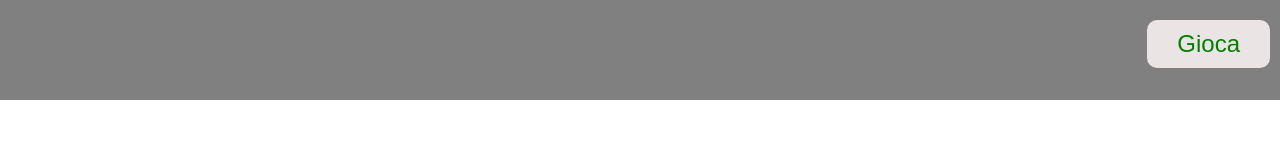
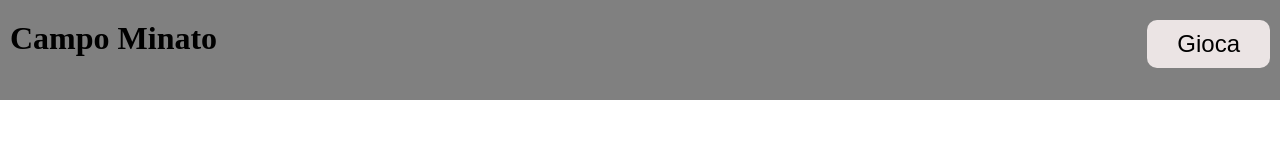
Before and after one commit to Fabio-Marzano/js-campionamento-greed, a plain HTML site: page index.html in a window 1280 px wide. Shown: the top 160 px of the page. Drawn offline with Linux system fonts and the light colour scheme.

Commit message:
[UPD[ insert-h1-in-header

```diff
--- a/css/style.css
+++ b/css/style.css
@@ -12,10 +12,15 @@
     flex-wrap: wrap;
 }
 
+h1 {
+    display: inline-block;
+    font-weight: bold;
+}
+
 #start {
     float: right;
     border: none;
-    color: green;
+    color: rgb(0, 0, 0);
     background-color: rgb(235, 228, 228);
     padding: 10px 30px;
     font-size: 24px;
--- a/index.html
+++ b/index.html
@@ -10,6 +10,7 @@
     </head>
     <body>
         <header>
+            <h1>Campo Minato</h1>
             <button id="start">Gioca</button>
         </header>
         <main>
```
